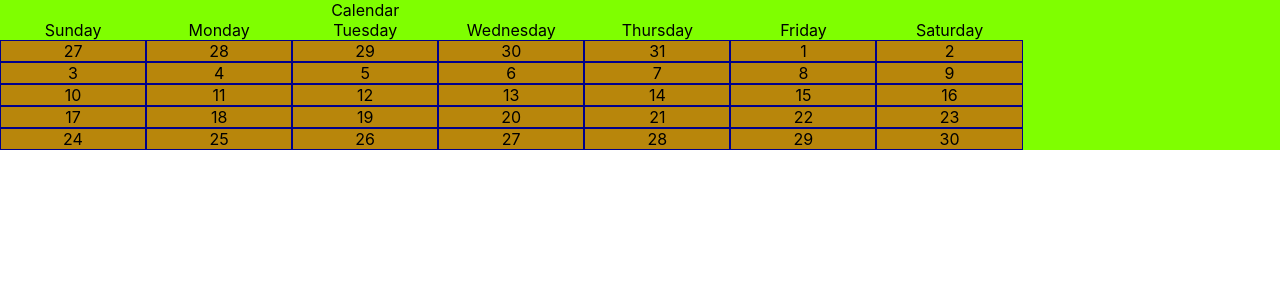
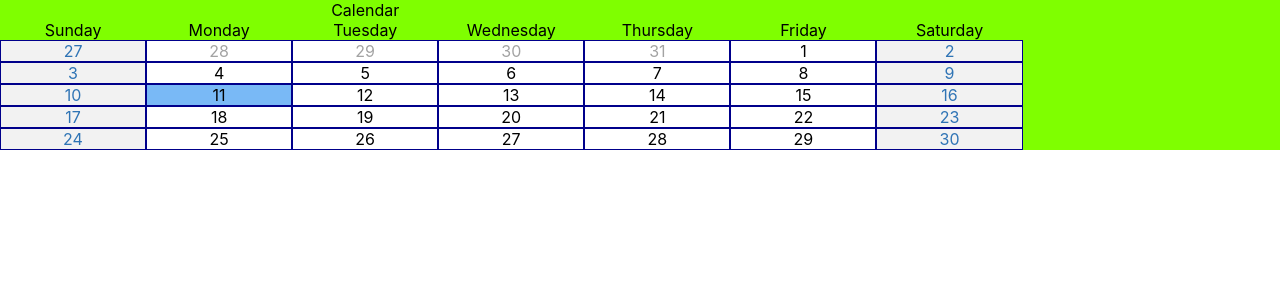
Before and after one commit to pablolucianop/react-calendar-plp, a React (Create React App) app: page / in a window 1280 px wide. Shown: the top 300 px of the page. Built offline with nearby package versions, Linux system fonts and the light colour scheme.

Commit message:
color day component

```diff
--- a/src/components/Day.css
+++ b/src/components/Day.css
@@ -1,4 +1,20 @@
 .day {
   border: darkblue 1px solid;
-  background-color: darkgoldenrod;
+  background-color: #ffffff;
 }
+
+.today-background {
+  background-color: #79b9f6;
+}
+.abled-text {
+  color: black;
+}
+.disabled-text {
+  color: #a3a3a3;
+}
+.accent-Color-text {
+  color: #2f74b5;
+}
+.gray-background {
+  background-color: #f2f2f2;
+}
--- a/src/components/Day.js
+++ b/src/components/Day.js
@@ -3,10 +3,19 @@ import { getDayNumber } from '../utils/date-fnsInfo'
 import Card from 'react-bootstrap/Card'
 import './Day.css'
 
-const Day = (props) => {
-  const { day } = props
-
-  return <div className="day">{getDayNumber(day)}</div>
+const Day = ({ day, isWeekend, isToday, isThisMonth }) => {
+  return (
+    <div
+      className={`day
+                 ${isToday && 'today-background'}
+                 ${isThisMonth ? 'abled-text' : 'disabled-text'}
+                 ${isWeekend && 'accent-Color-text'}
+                 ${isWeekend && 'gray-background'}
+        `}
+    >
+      {getDayNumber(day)}
+    </div>
+  )
 }
 
 export default Day
--- a/src/components/Week.js
+++ b/src/components/Week.js
@@ -27,7 +27,7 @@ const Week = (props) => {
           date={date}
           isWeekend={isWeekend(day)}
           isToday={isSameDay(day, now)}
-          isCurrentMonth={isSameMonth(day, date)}
+          isThisMonth={isSameMonth(day, date)}
         />
       ))}
     </div>
```
